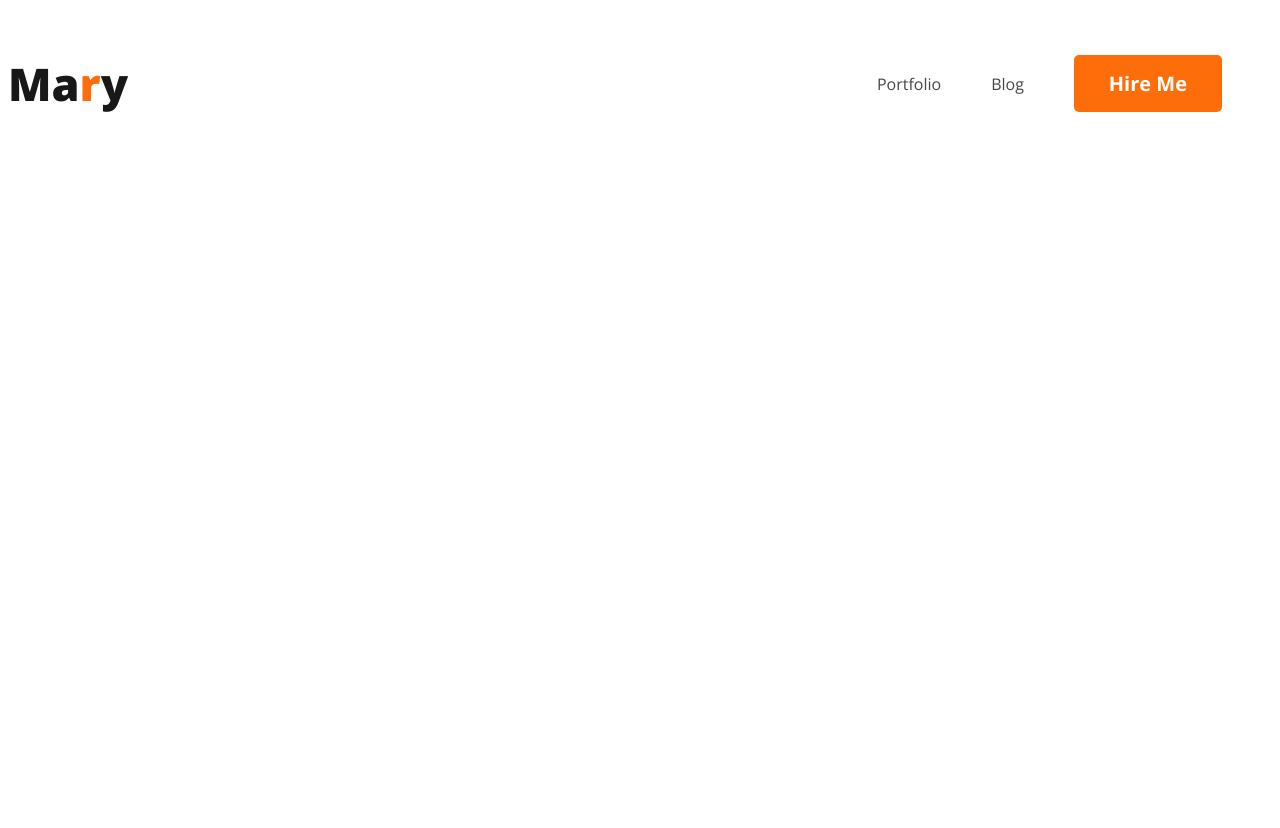
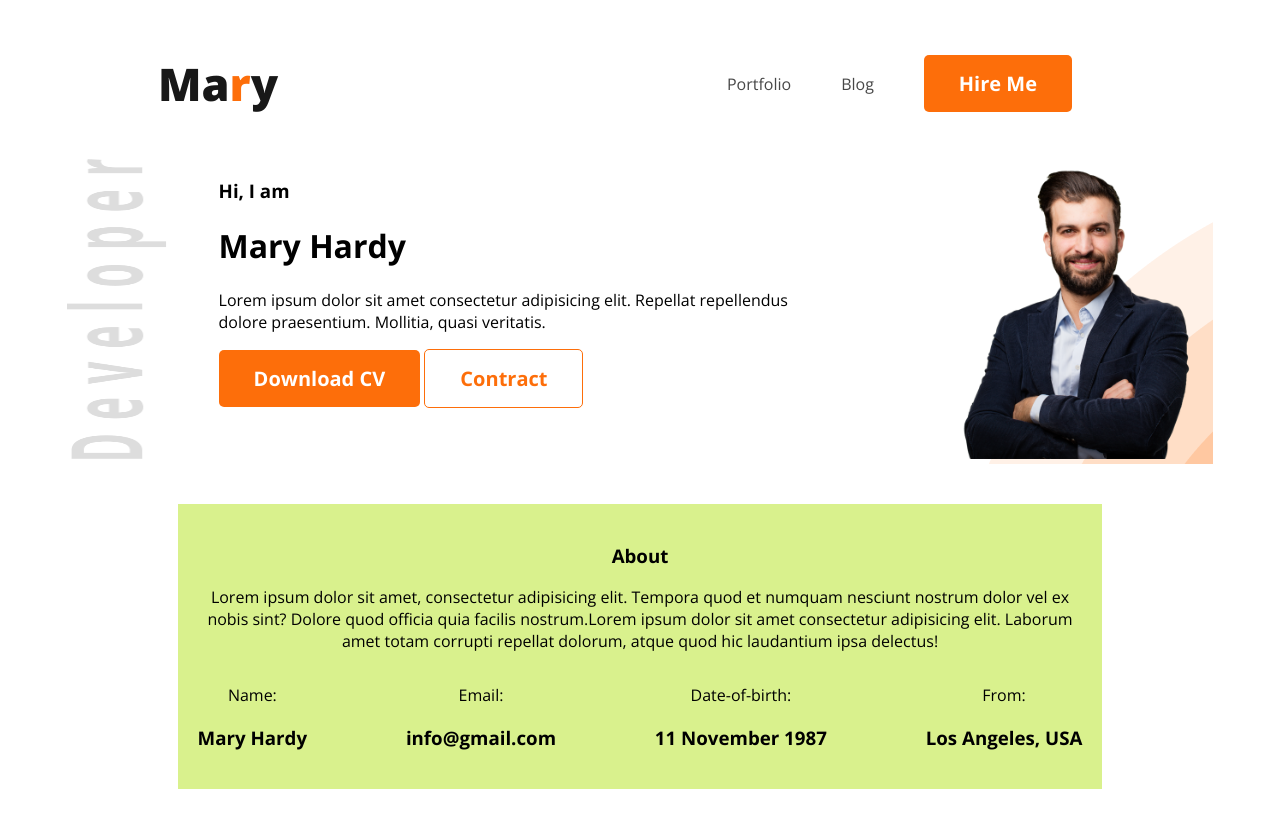
Before and after one commit to naeem676/reprotfolio, a plain HTML site: page index.html in a window 1280 px wide. Before the commit the page ends 800 px from the top, so only its background shows below. Drawn offline with nearby package versions, Linux system fonts and the light colour scheme.

Commit message:
about added

```diff
--- a/index.html
+++ b/index.html
@@ -20,8 +20,52 @@
                 <li><button class="btn-primary">Hire Me</button></li>
             </ul>
         </nav>
+        <div class="banner">
+
+               <div class="banner-greating">
+                <img width="100px" height="300px" src="./images/developer.png" alt="" srcset="">
+                <div class="greating">
+                    <h3>Hi, I am</h3>
+                    <h1>Mary Hardy</h1>
+                    <p>Lorem ipsum dolor sit amet consectetur adipisicing elit. Repellat repellendus dolore praesentium. Mollitia, quasi veritatis.</p>
+                    <div class="btn-area">
+                        <button class="btn-primary">Download CV</button>
+                        <button class="btn-contract">Contract</button>
+                    </div>
+                </div>
+
+               </div>
+               <div class="banner-profile">
+                <img width="250" height="300" src="./images/hardy.png" alt="profile" srcset="">
+               </div>
+        </div>
     </header>
-    <main></main>
+    <main>
+        <section id="about">
+            <div class="about">
+                <h3>About</h3>
+                <p>Lorem ipsum dolor sit amet, consectetur adipisicing elit. Tempora quod et numquam nesciunt nostrum dolor vel ex nobis sint? Dolore quod officia quia facilis nostrum.Lorem ipsum dolor sit amet consectetur adipisicing elit. Laborum amet totam corrupti repellat dolorum, atque quod hic laudantium ipsa delectus!</p>
+              <div class="info-area">
+                <div class="name">
+                    <p>Name:</p>
+                    <h3>Mary Hardy</h3>
+                </div>
+                <div class="email">
+                    <p>Email:</p>
+                    <h3>info@gmail.com</h3>
+                </div>
+                <div class="date-of-birth">
+                    <p>Date-of-birth:</p>
+                    <h3>11 November 1987</h3>
+                </div>
+                <div class="from">
+                    <p>From:</p>
+                    <h3>Los Angeles, USA</h3>
+                </div>
+              </div>
+            </div>
+        </section>
+    </main>
     <footer></footer>
 </body>
 </html>
--- a/stayle.css
+++ b/stayle.css
@@ -12,6 +12,7 @@ nav{
     display: flex;
     justify-content: space-between;
     text-align: center;
+    margin: 0 150px;
 }
 .text-primary{
     color: #fd6e0a;
@@ -42,3 +43,53 @@ nav a{
     font-weight: 700;
     padding: 15px 35px;
 }
+.btn-primary:hover{
+    background-color: #fff;
+    color: #fd6e0a;
+    border: 1px solid #fd6e0a;
+    cursor: pointer;
+
+}
+.btn-contract{
+    background-color: #fff;
+    color: #fd6e0a;
+    border: 1px solid #fd6e0a;
+    cursor: pointer;
+    border-radius: 5px;
+    font-size: 20px;
+    font-weight: 700;
+    padding: 15px 35px;
+}
+.header{
+    background-color: #FFF8F3;
+}
+.banner-greating{
+    display:flex;
+    justify-content: space-between;
+    width: 60%;
+
+}
+.greating{
+    margin-left: 40px;
+    width: 80%;
+}
+.banner{
+    display: flex;
+    justify-content: space-around;
+}
+.banner-profile{
+    background-image: url(./images/header_bg.png);
+    padding-right: 20px;
+}
+.about{
+    text-align: center;
+    width: 70%;
+    margin: 40px auto;
+    background-color: #d9f18d;
+    padding: 20px;
+}
+.info-area{
+    display: flex;
+    justify-content: space-between;
+
+}
```
